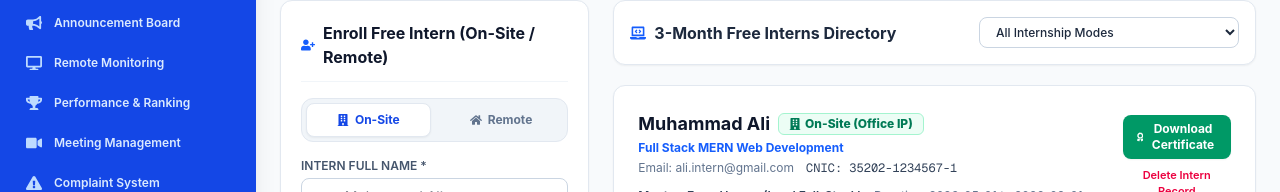
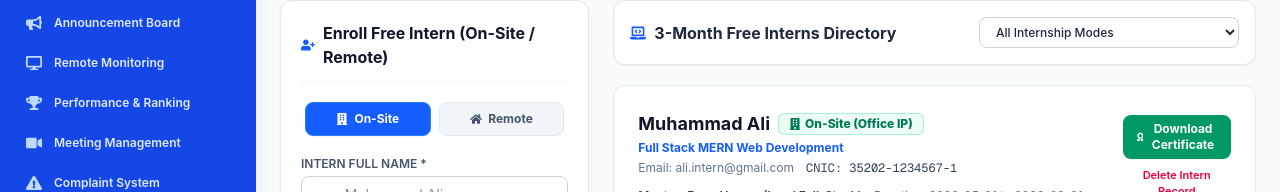
Before and after one commit to MUmerch641/Nexa-Portal, a Next.js app: page /dashboard/internships in a window 1280 px wide. Shown: the part 283-475 px from the top of the page. Built offline with nearby package versions, Linux system fonts and the light colour scheme; no server answers; the database is empty; sample sign-in values are in the browser's storage.

Commit message:
Update app changes

```diff
--- a/src/app/dashboard/internships/page.jsx
+++ b/src/app/dashboard/internships/page.jsx
@@ -4,6 +4,7 @@ import { useEffect, useState } from "react";
 import { supabase } from "@/lib/supabase";
 import { dbFetch, dbSaveRecord, dbDeleteRecord } from "@/lib/dbPersistence";
 import Modal from "@/components/Modal";
+import ScrollableTabs from "@/components/ScrollableTabs";
 import Link from "next/link";
 import {
   FaLaptopCode,
@@ -566,14 +567,14 @@ export default function InternshipsPage() {
             </h2>
 
             {/* Mode Switcher Buttons */}
-            <div className="grid grid-cols-2 gap-2 p-1 bg-slate-100 rounded-xl border border-slate-200">
+            <ScrollableTabs>
               <button
                 type="button"
                 onClick={() => setForm({ ...form, internship_mode: "On-Site / Offline" })}
-                className={`py-2 text-xs font-bold rounded-lg transition-all flex items-center justify-center gap-1.5 ${
+                className={`flex-1 py-2 px-4 text-xs font-bold rounded-lg transition-all flex items-center justify-center gap-1.5 whitespace-nowrap cursor-pointer ${
                   form.internship_mode === "On-Site / Offline"
-                    ? "bg-white text-blue-700 shadow-xs border border-slate-200"
-                    : "text-slate-500 hover:text-slate-800"
+                    ? "bg-blue-600 text-white shadow-xs border border-blue-500"
+                    : "bg-slate-100 text-slate-600 hover:text-slate-900 border border-slate-200"
                 }`}
               >
                 <FaBuilding className="text-xs" /> On-Site
@@ -582,15 +583,15 @@ export default function InternshipsPage() {
               <button
                 type="button"
                 onClick={() => setForm({ ...form, internship_mode: "Remote (Work From Home)" })}
-                className={`py-2 text-xs font-bold rounded-lg transition-all flex items-center justify-center gap-1.5 ${
+                className={`flex-1 py-2 px-4 text-xs font-bold rounded-lg transition-all flex items-center justify-center gap-1.5 whitespace-nowrap cursor-pointer ${
                   form.internship_mode === "Remote (Work From Home)"
-                    ? "bg-white text-indigo-700 shadow-xs border border-slate-200"
-                    : "text-slate-500 hover:text-slate-800"
+                    ? "bg-indigo-600 text-white shadow-xs border border-indigo-500"
+                    : "bg-slate-100 text-slate-600 hover:text-slate-900 border border-slate-200"
                 }`}
               >
                 <FaHome className="text-xs" /> Remote
               </button>
-            </div>
+            </ScrollableTabs>
 
             <form onSubmit={handleAddIntern} className="space-y-4">
               <div>
--- a/src/app/dashboard/projects/page.jsx
+++ b/src/app/dashboard/projects/page.jsx
@@ -5,6 +5,7 @@ import { supabase } from "@/lib/supabase";
 import Modal from "@/components/Modal";
 import { showToast } from "@/components/Toast";
 import { dbFetch, dbSaveList } from "@/lib/dbPersistence";
+import ScrollableTabs from "@/components/ScrollableTabs";
 import {
   FaProjectDiagram,
   FaTasks,
@@ -313,10 +314,11 @@ export default function ProjectsPage() {
           </p>
         </div>
 
-        <div className="flex items-center gap-2 shrink-0">
+        <div className="shrink-0 max-w-xs md:max-w-md">
+          <ScrollableTabs>
             <button
               onClick={() => setActiveTab("daily_tasks")}
-            className={`font-extrabold px-4 py-2.5 rounded-xl text-xs transition-all border cursor-pointer ${
+              className={`font-extrabold px-4 py-2.5 rounded-xl text-xs transition-all border cursor-pointer whitespace-nowrap ${
                 activeTab === "daily_tasks"
                   ? "bg-indigo-600 text-white border-indigo-500 shadow-md"
                   : "bg-slate-800 text-slate-300 border-slate-700 hover:bg-slate-700"
@@ -326,7 +328,7 @@ export default function ProjectsPage() {
             </button>
             <button
               onClick={() => setActiveTab("projects")}
-            className={`font-extrabold px-4 py-2.5 rounded-xl text-xs transition-all border cursor-pointer ${
+              className={`font-extrabold px-4 py-2.5 rounded-xl text-xs transition-all border cursor-pointer whitespace-nowrap ${
                 activeTab === "projects"
                   ? "bg-indigo-600 text-white border-indigo-500 shadow-md"
                   : "bg-slate-800 text-slate-300 border-slate-700 hover:bg-slate-700"
@@ -334,6 +336,7 @@ export default function ProjectsPage() {
             >
               📁 Projects Directory ({projects.length})
             </button>
+          </ScrollableTabs>
         </div>
       </div>
 
--- a/src/app/globals.css
+++ b/src/app/globals.css
@@ -146,3 +146,12 @@ body {
 .animate-particle-3 {
   animation: floatParticle 12s ease-in-out 4s infinite;
 }
+
+/* Hide default horizontal browser scrollbar for tabs navigation */
+.no-scrollbar::-webkit-scrollbar {
+  display: none;
+}
+.no-scrollbar {
+  -ms-overflow-style: none;  /* IE and Edge */
+  scrollbar-width: none;  /* Firefox */
+}
--- /dev/null
+++ b/src/components/ScrollableTabs.jsx
@@ -0,0 +1,83 @@
+"use client";
+
+import { useRef, useState, useEffect } from "react";
+import { FaChevronLeft, FaChevronRight } from "react-icons/fa";
+
+export default function ScrollableTabs({ children, className = "" }) {
+  const containerRef = useRef(null);
+  const [showLeftArrow, setShowLeftArrow] = useState(false);
+  const [showRightArrow, setShowRightArrow] = useState(false);
+
+  const checkScroll = () => {
+    if (!containerRef.current) return;
+    const { scrollLeft, scrollWidth, clientWidth } = containerRef.current;
+    setShowLeftArrow(scrollLeft > 5);
+    setShowRightArrow(scrollLeft + clientWidth < scrollWidth - 5);
+  };
+
+  useEffect(() => {
+    checkScroll();
+    const container = containerRef.current;
+    if (container) {
+      container.addEventListener("scroll", checkScroll, { passive: true });
+      window.addEventListener("resize", checkScroll);
+    }
+    return () => {
+      if (container) {
+        container.removeEventListener("scroll", checkScroll);
+      }
+      window.removeEventListener("resize", checkScroll);
+    };
+  }, [children]);
+
+  const scroll = (direction) => {
+    if (!containerRef.current) return;
+    const scrollAmount = containerRef.current.clientWidth * 0.65;
+    containerRef.current.scrollBy({
+      left: direction === "left" ? -scrollAmount : scrollAmount,
+      behavior: "smooth",
+    });
+  };
+
+  return (
+    <div className={`relative flex items-center w-full group ${className}`}>
+      {/* Left Arrow Button (◀) */}
+      {showLeftArrow && (
+        <button
+          type="button"
+          onClick={() => scroll("left")}
+          className="absolute left-0 z-20 flex h-9 w-9 items-center justify-center rounded-full bg-white/95 text-slate-700 shadow-md border border-slate-200 backdrop-blur-xs hover:bg-slate-900 hover:text-white hover:border-slate-800 transition-all cursor-pointer -translate-x-3 focus:outline-none"
+          aria-label="Scroll Tabs Left"
+          title="Scroll Left"
+        >
+          <FaChevronLeft className="text-xs" />
+        </button>
+      )}
+
+      {/* Scrollable Tabs Track with Hidden Scrollbar via CSS */}
+      <div
+        ref={containerRef}
+        className="flex items-center gap-2 overflow-x-auto no-scrollbar scroll-smooth w-full py-1 px-1"
+        style={{
+          scrollbarWidth: "none",
+          msOverflowStyle: "none",
+        }}
+      >
+        {children}
+      </div>
+
+      {/* Right Arrow Button (▶) */}
+      {showRightArrow && (
+        <button
+          type="button"
+          onClick={() => scroll("right")}
+          className="absolute right-0 z-20 flex h-9 w-9 items-center justify-center rounded-full bg-white/95 text-slate-700 shadow-md border border-slate-200 backdrop-blur-xs hover:bg-slate-900 hover:text-white hover:border-slate-800 transition-all cursor-pointer translate-x-3 focus:outline-none"
+          aria-label="Scroll Tabs Right"
+          title="Scroll Right"
+        >
+          <FaChevronRight className="text-xs" />
+        </button>
+      )}
+    </div>
+  );
+}
```
Lines whose indentation alone changed are shown as unchanged.
